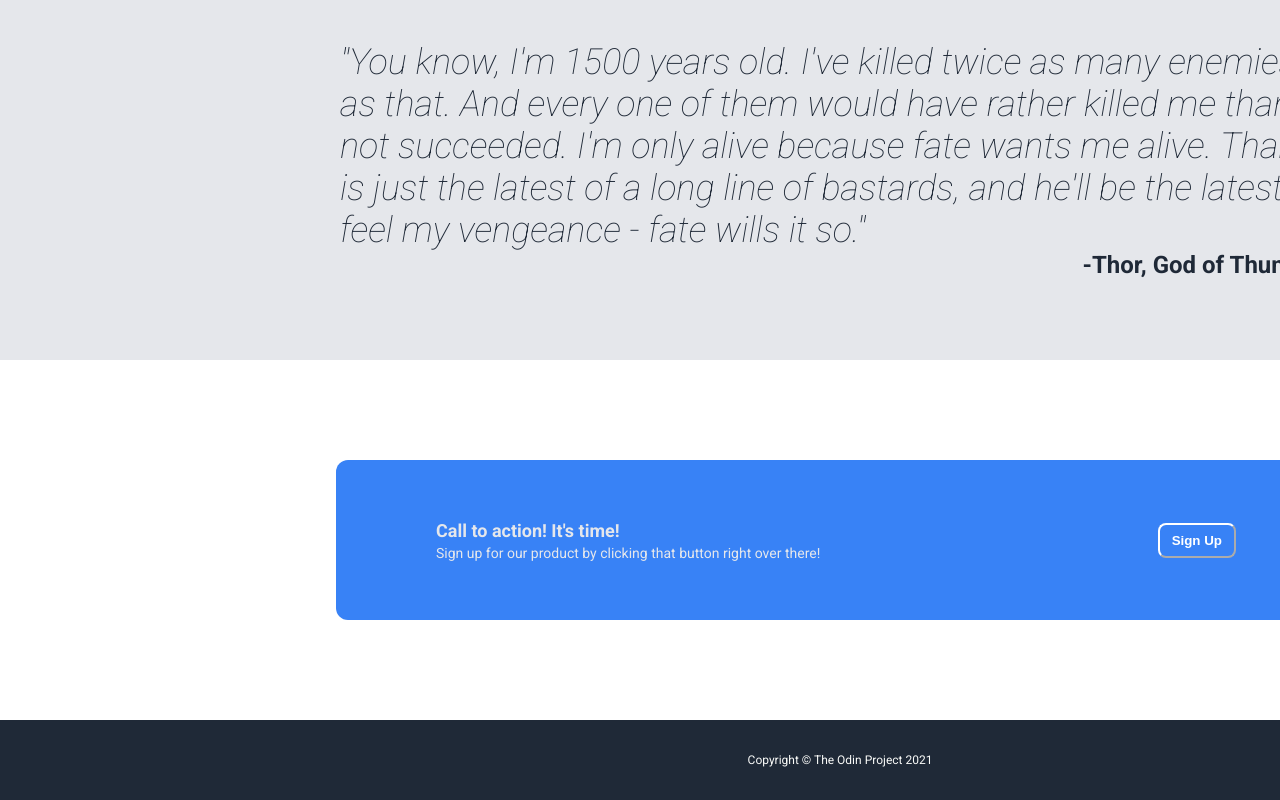
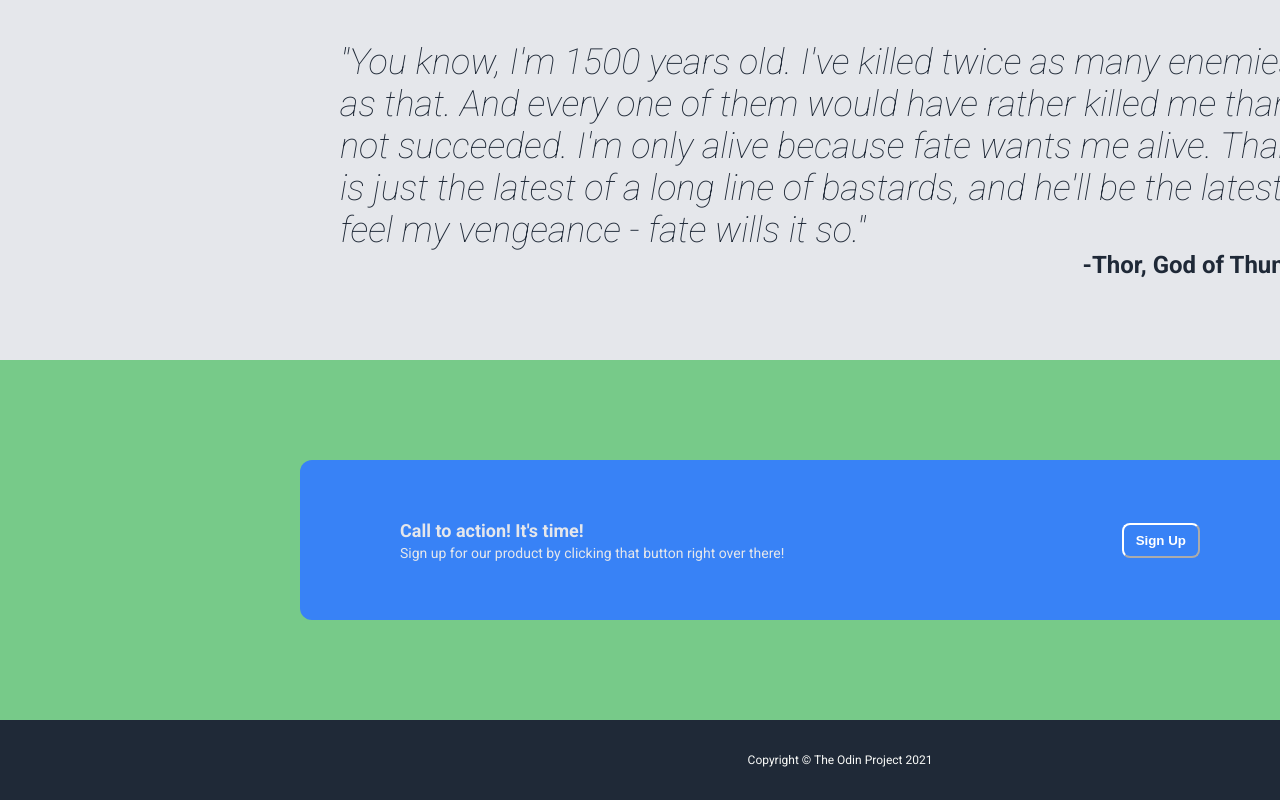
Before and after one commit to GuoYimin97/landing-page, a plain HTML site: page index.html in a window 1280 px wide. Shown: the part 1140-1940 px from the top of the page. Drawn offline with Linux system fonts and the light colour scheme.

Commit message:
Adjust CTA section to ensure it's centered

```diff
--- a/index.html
+++ b/index.html
@@ -76,6 +76,7 @@
         <div class="quote-by">-Thor, God of Thunder</div>
     </div>
 
+    <div class="cta-bkg">
         <div class="cta">
             <div class="cta-left">
                 <div class="cta-message1">Call to action! It's time!</div>
@@ -85,6 +86,7 @@
                 <button class="btn2">Sign Up</button>
             </div>
         </div>
+    </div>
 
     <div class="footer">
         Copyright © The Odin Project 2021
--- a/style.css
+++ b/style.css
@@ -166,6 +166,16 @@ a {
 }
 
 /* forth section of the webpage */
+.cta-bkg {
+    height: 360px;
+    min-width: 1600px;
+    display: flex;
+    flex-direction: column;
+    justify-content: center;
+    align-items: center;
+    background-color: hsl(133, 44%, 63%);
+}
+
 .cta {
     height: 160px;
     min-width: 800px;
@@ -181,8 +191,8 @@ a {
     background-color: #3882f6;
     margin-top: 100px;
     margin-bottom: 100px;
-    margin-left: 336px;
-    margin-right: auto;
+    /* margin-left: auto;
+    margin-right: auto; */
     padding: 0 100px;
 }
 
```
Lines whose indentation alone changed are shown as unchanged.
